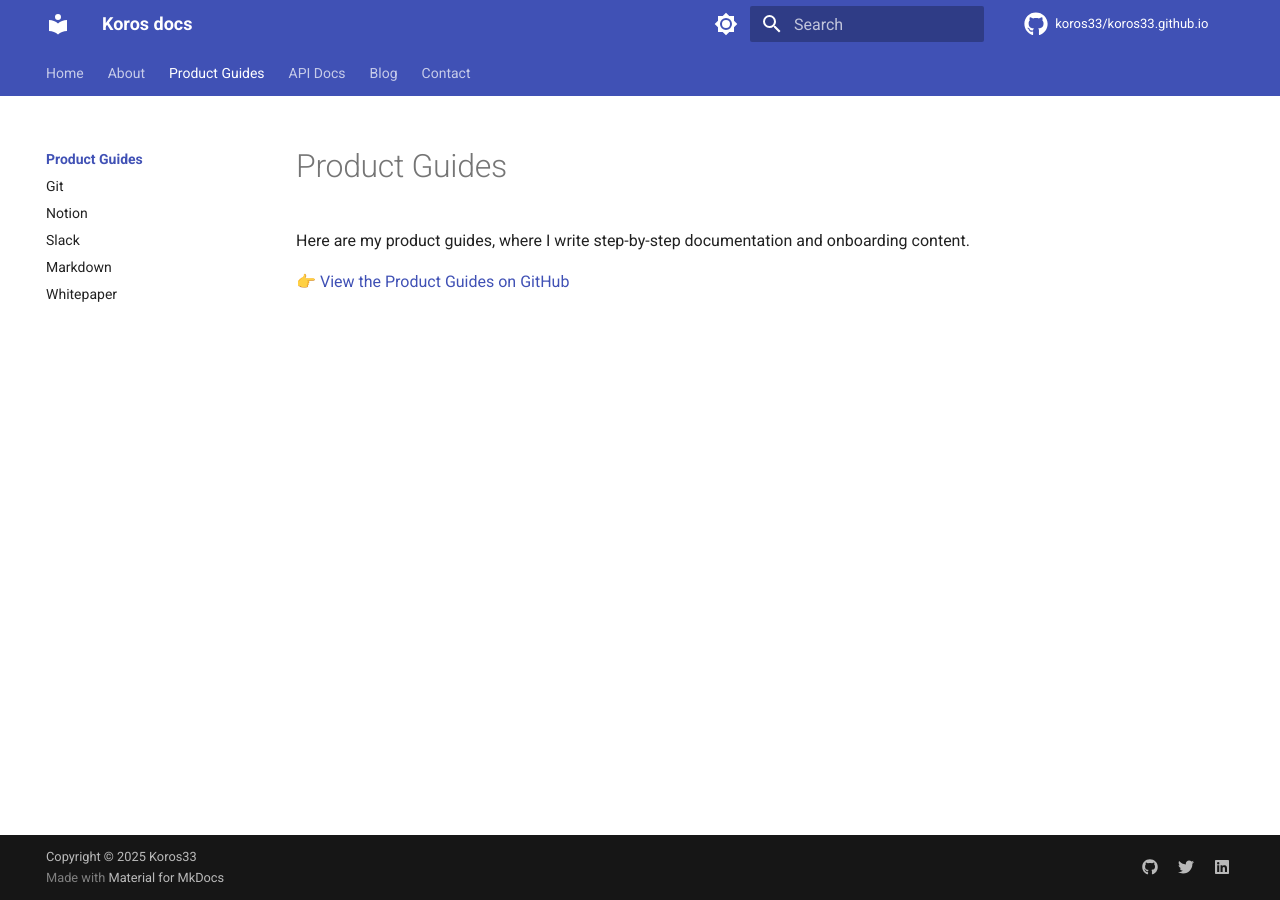
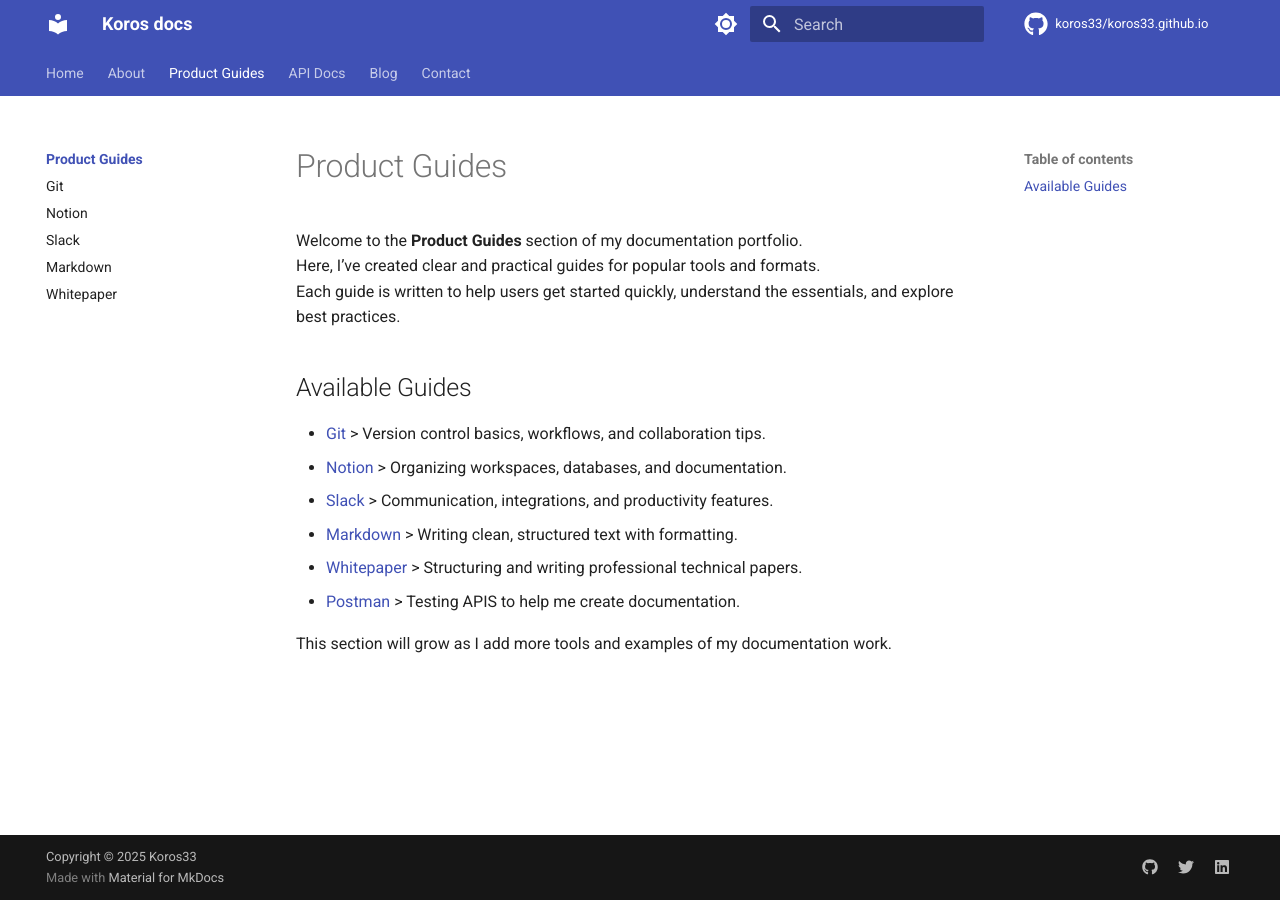
Before and after one commit to koros33/koros33.github.io, an MkDocs documentation site: the page built from docs/productguides/index.md, in a window 1280 px wide. Built offline with MkDocs 1.6.1 and Material for MkDocs 9.7.7, drawn with Linux system fonts in a browser that asks for light colours; comment, search, counter and statistics services are not loaded; the version menu is left out.

Commit message:
index.md

```diff
--- a/docs/productguides/index.md
+++ b/docs/productguides/index.md
@@ -1,5 +1,17 @@
 # Product Guides
 
-Here are my product guides, where I write step-by-step documentation and onboarding content.
+Welcome to the **Product Guides** section of my documentation portfolio.
+Here, I’ve created clear and practical guides for popular tools and formats.
+Each guide is written to help users get started quickly, understand the essentials, and explore best practices.
 
-👉 <a href="https://github.com/koros33/product guides" target="_blank">View the Product Guides on GitHub</a>
+## Available Guides
+
+- [Git](git.md) > Version control basics, workflows, and collaboration tips.
+- [Notion](notion.md) > Organizing workspaces, databases, and documentation.
+- [Slack](slack.md) > Communication, integrations, and productivity features.
+- [Markdown](markdown.md) > Writing clean, structured text with formatting.
+- [Whitepaper](whitepaper.md) > Structuring and writing professional technical papers.
+- [Postman](postman.md) > Testing APIS to help me create documentation.
+
+
+This section will grow as I add more tools and examples of my documentation work.
```
